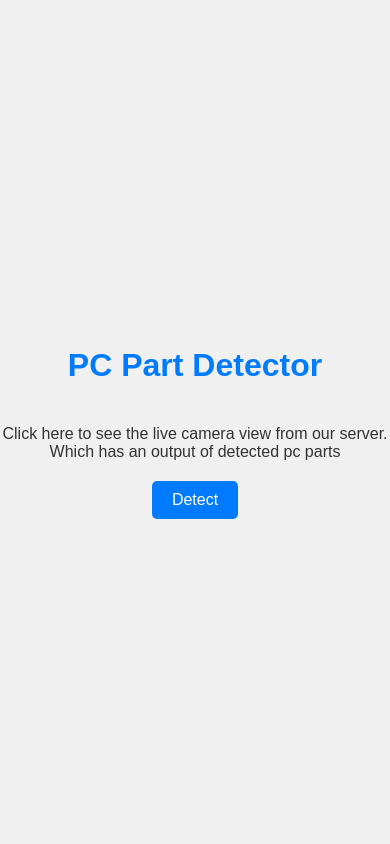
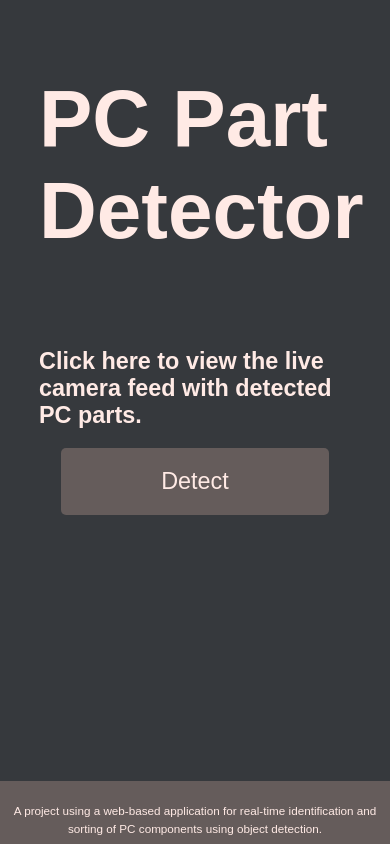
Before and after one commit to noava/PcPartDetector, a Flask app: page / in a window 390 px wide. Run offline with Flask 3, Linux system fonts and the light colour scheme.

Commit message:
added some css and a favicon :p also added higher pixel size on the video feed

```diff
--- a/app/routes.py
+++ b/app/routes.py
@@ -12,8 +12,8 @@
 
 def detect_objects():
     cap = cv2.VideoCapture(1)
-    cap.set(3, 640)
-    cap.set(4, 480)
+    cap.set(3, 1920)
+    cap.set(4, 1080)
 
     while True:
         success, img = cap.read()
--- a/app/static/style.css
+++ b/app/static/style.css
@@ -1,6 +1,6 @@
 body {
     font-family: Arial, sans-serif;
-    background-color: #f0f0f0;
+    background-color: #36393d;
     margin: 0;
     padding: 0;
 }
@@ -11,34 +11,99 @@ body {
     justify-content: center;
     align-items: center;
     height: 100vh;
+    position: relative;
 }
 
 h1 {
-    font-size: 2rem;
-    color: #007bff;
+    font-size: 5rem;
+    color: #ffeae5;
+}
+
+.front-heading {
+    font-size: 5rem;
+    color: #ffeae5;
+    position: absolute;
+    top: 5vw;
+}
+
+h2 {
+    font-size: 1.5rem;
+    color: #ffeae5;
 }
 
 p {
     font-size: 1rem;
-    color: #333;
+    color: #ffeae5;
     text-align: center;
     margin: 20px 0;
 }
 
 .button {
-    background-color: #007bff;
-    color: #fff;
+    background-color: #655c5b;
+    color: #ffeae5;
     border: none;
-    padding: 10px 20px;
+    padding: 20px 100px;
     text-align: center;
     text-decoration: none;
     display: inline-block;
-    font-size: 1rem;
+    font-size: 1.5rem;
     border-radius: 5px;
     cursor: pointer;
     transition: background-color 0.3s;
 }
 
 .button:hover {
-    background-color: #0056b3;
+    background-color: #7f7472;
 }
+
+.bottom {
+    position: absolute;
+    bottom: 0;
+    width: 100%;
+    height: 1vw;
+    background-color: #655c5b;
+    color: #ffeae5;
+    text-align: center;
+    padding: 20px 0;
+}
+.info-text {
+    font-size: 1rem;
+    color: #ffeae5;
+    text-align: center;
+}
+
+.back-button {
+    position: absolute;
+    top: 100px;
+    left: 100px;
+    font-size: 16px;
+    font-weight: bold;
+    text-decoration: none;
+    color: #ffeae5;
+    padding: 20px;
+}
+
+.back-button:hover {
+    color: #b1a09f;
+}
+
+@media only screen and (max-width: 1000px) {
+
+
+    h1, h2, p, .button {
+        font-size: 6vw;
+        max-width: 80vw;
+    }
+    .bottom {
+        height: 6vw;
+    }
+    .info-text {
+        font-size: 3vw;
+    }
+    .back-button {
+        top: 5vw;
+        left: 5vw;
+        font-size: 3vw;
+        padding: 5px;
+    }
+}
--- a/app/templates/index.html
+++ b/app/templates/index.html
@@ -1,15 +1,21 @@
 <!DOCTYPE html>
 <html>
 <head>
-    <title>My Flask App</title>
+    <title>PC Part Detector</title>
+    <meta name='viewport' content='width=device-width, initial-scale=1'>
+    <link rel="icon" href="static/favicon.ico" type="image/x-icon">
     <link rel="stylesheet" type="text/css" href="{{ url_for('static', filename='style.css') }}">
-
 </head>
 <body>
     <div class="container">
-        <h1>PC Part Detector</h1>
-        <p>Click here to see the live camera view from our server. Which has an output of detected pc parts</p>
+        <h1 class="front-heading">PC Part Detector</h1>
+        <h2>Click here to view the live camera feed with detected PC parts.</h2>
         <a class="button" href="{{ url_for('detect') }}">Detect</a>
+        <div class ="bottom">
+            <text class="info-text">
+                A project using a web-based application for real-time identification and sorting of PC components using object detection.
+            </text>
+        </div>
     </div>
 </body>
 </html>
```
Also changed, not shown: app/templates/detect.html (+17 -3 lines), app/static/favicon.ico (added).
